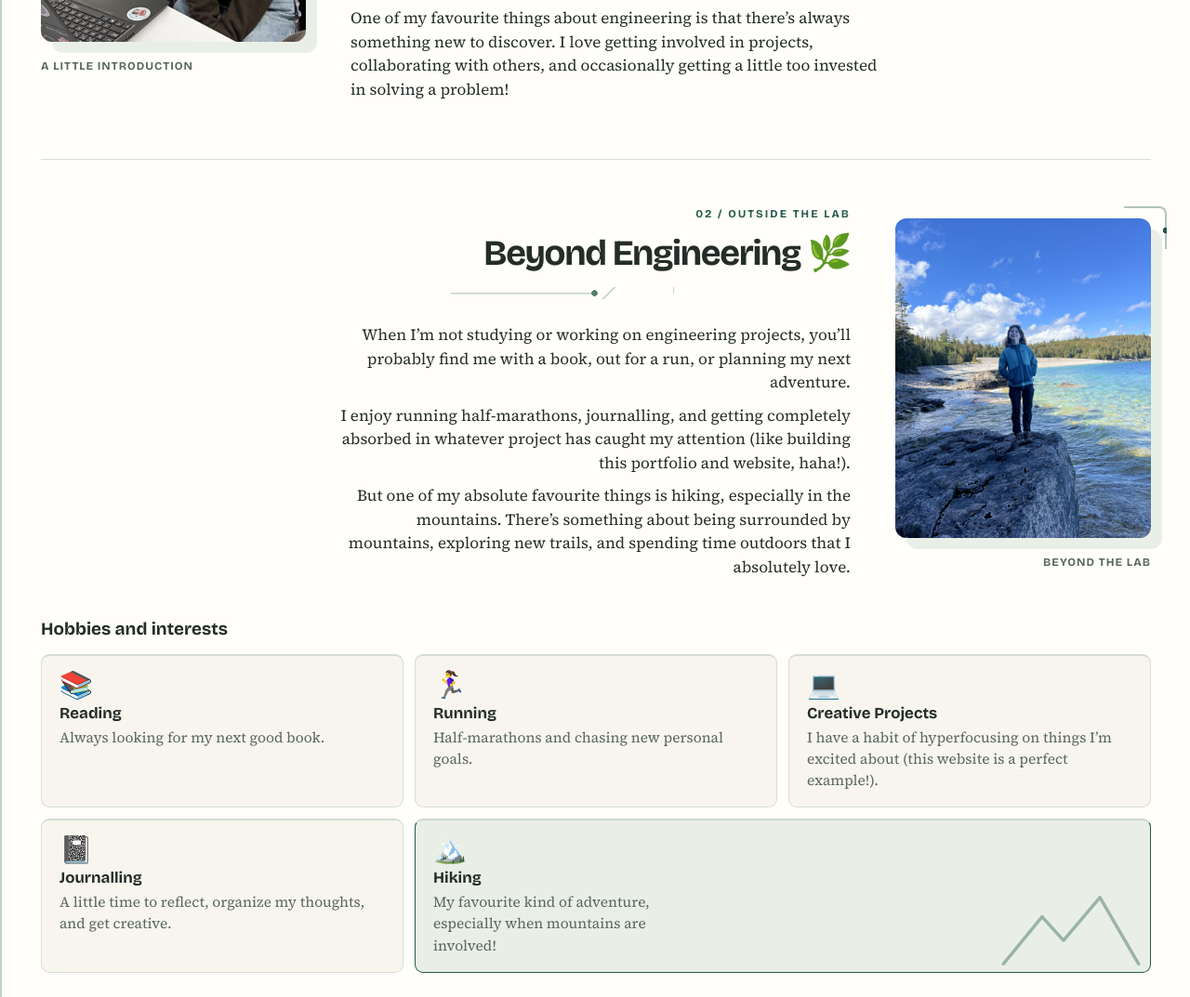
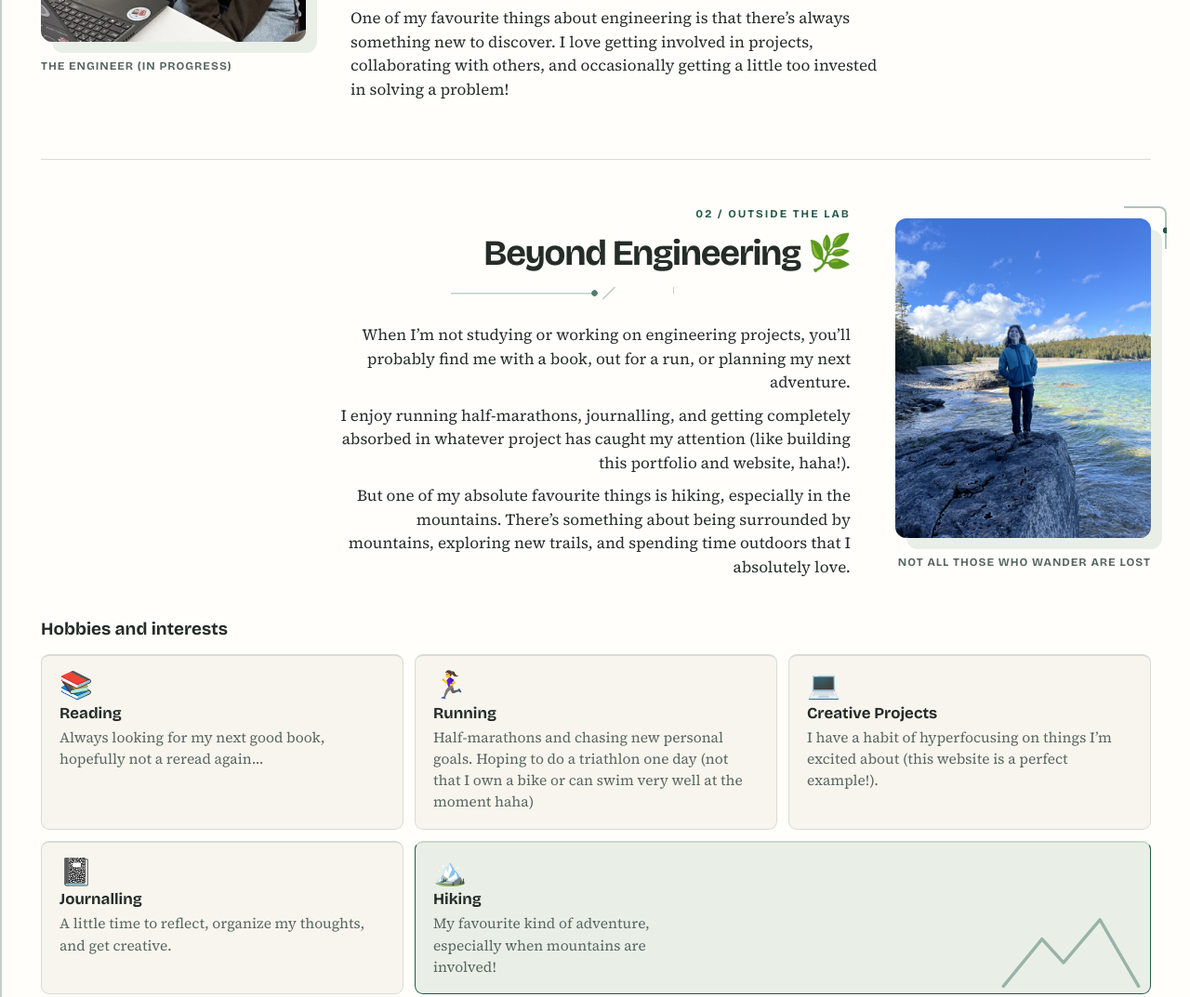
Before and after one commit to veronicakopanicak/portfolio, a plain HTML site: page index.html in a window 1280 px wide. Shown: the part 1009-2082 px from the top of the page at 93% size. Drawn offline with nearby package versions, Linux system fonts and the light colour scheme.

Commit message:
Update photo captions and hobbies section

```diff
--- a/index.html
+++ b/index.html
@@ -712,7 +712,7 @@ section#projects .projects-cards-grid > .project {grid-column:auto;grid-row:auto
 <div class="photo-stack"><figure class="ab-photo reveal editorial-photo">
 <span>Your photo here</span>
 <img alt="Photo of Veronica" onerror="this.remove()" src="about-photo.jpg"/>
-</figure><figcaption>A little introduction</figcaption></div>
+</figure><figcaption>The Engineer (in progress)</figcaption></div>
 <div class="ab-text reveal">
 <div class="editorial-heading"><span class="section-index">01 / THE PERSON BEHIND THE PROJECTS</span><h2>Hi, I’m Veronica! 👋</h2></div>
 <p>I’m a third-year <span class="hl">Engineering Physics</span> student at McMaster University, also pursuing a minor in <span class="hl">Nuclear Studies and Society: Nuclear Engineering</span>.</p>
@@ -731,12 +731,12 @@ section#projects .projects-cards-grid > .project {grid-column:auto;grid-row:auto
 <div class="photo-stack"><figure class="ab-photo ab-beyond-photo editorial-photo">
 <span>Your hiking photo here</span>
 <img alt="Veronica enjoying the outdoors" loading="lazy" onerror="this.remove()" src="beyond-engineering.jpg"/>
-</figure><figcaption>Beyond the lab</figcaption></div>
+</figure><figcaption>Not all those who wander are lost</figcaption></div>
 </div>
 <h3 class="sub">Hobbies and interests</h3>
 <ul class="ab-cards">
-<li class="ab-card"><span aria-hidden="true" class="ic">📚</span><b>Reading</b><span class="d">Always looking for my next good book.</span></li>
-<li class="ab-card"><span aria-hidden="true" class="ic">🏃‍♀️</span><b>Running</b><span class="d">Half-marathons and chasing new personal goals.</span></li>
+<li class="ab-card"><span aria-hidden="true" class="ic">📚</span><b>Reading</b><span class="d">Always looking for my next good book, hopefully not a reread again...</span></li>
+<li class="ab-card"><span aria-hidden="true" class="ic">🏃‍♀️</span><b>Running</b><span class="d">Half-marathons and chasing new personal goals. Hoping to do a triathlon one day (not that I own a bike or can swim very well at the moment haha)</span></li>
 <li class="ab-card"><span aria-hidden="true" class="ic">💻</span><b>Creative Projects</b><span class="d">I have a habit of hyperfocusing on things I’m excited about (this website is a perfect example!).</span></li>
 <li class="ab-card"><span aria-hidden="true" class="ic">📓</span><b>Journalling</b><span class="d">A little time to reflect, organize my thoughts, and get creative.</span></li>
 <li class="ab-card ab-hike">
```
